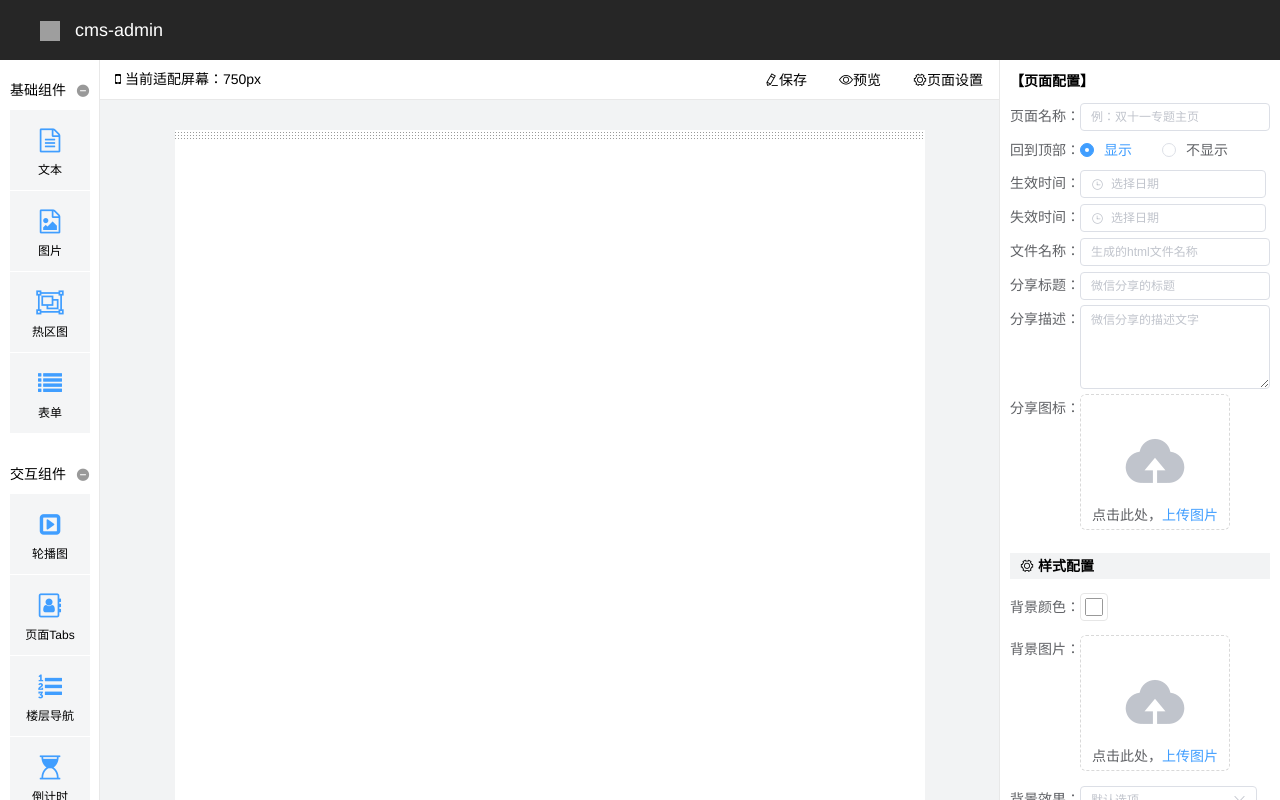
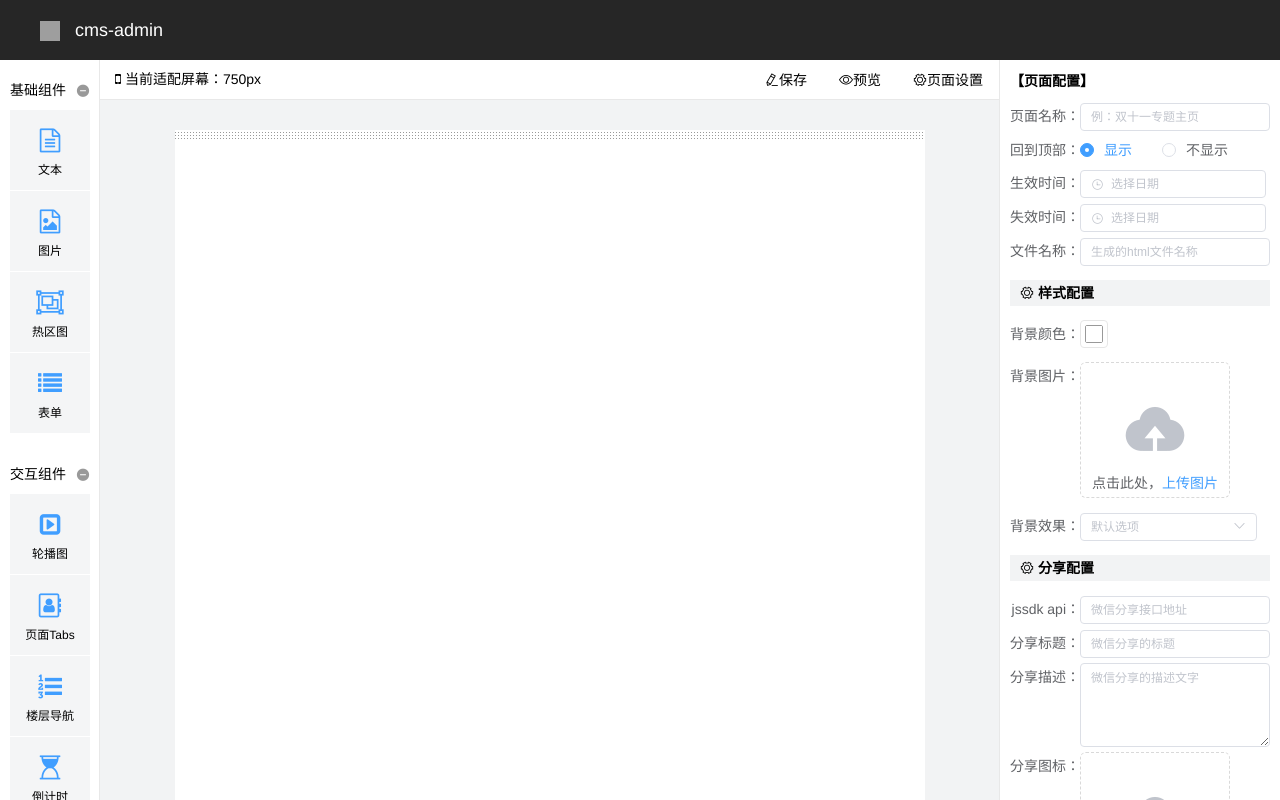
Before and after one commit to maodiebuttry/yangyujiC, a Vue app: page / in a window 1280 px wide. Built offline with nearby package versions, Linux system fonts and the light colour scheme; grey boxes are pictures that could not be loaded.

Commit message:
改动较大

```diff
--- a/src/components/formItem.vue
+++ b/src/components/formItem.vue
@@ -89,7 +89,6 @@
 </template>
 
 <script>
-  import util from '@/utils/util.js'
   import upload from '@/components/upload.vue'
   export default {
     props: {
@@ -126,15 +125,7 @@
           return false
         }
       },
-      uploadSuccess(res, item, img, list, idx) {
-        const width = 750
-        const height = img.height * (750 / img.width).toFixed(4)
-        item.width = width
-        item.height = height
-        if (list && list.length) {
-          const cp = util.copyObj(item)
-          list.splice(idx, 1, cp)
-        }
+      uploadSuccess(item, img) {
         console.log('uploadSuccess', item)
       }
     }
--- a/src/components/upload.vue
+++ b/src/components/upload.vue
@@ -14,7 +14,7 @@
           </div>
           <div class="el-upload el-upload--text">
             <div class="el-upload-dragger"><i class="el-icon-upload"></i>
-              <div v-if="item.val" class="image-preview" :style="{backgroundImage: 'url('+item.val+')'}">
+              <div v-if="item.val" class="image-preview" :style="{ backgroundImage: 'url(' + item.val + ')' }">
                 <i class="fa fa-window-close" @click="delImg(item, $event)"></i>
               </div>
               <div v-else class="el-upload__text">点击此处，<em>上传图片</em></div>
@@ -33,17 +33,8 @@
   export default {
     name: 'upload',
     props: {
-      id: {
-        type: Number
-      },
       label: {
         type: String
-      },
-      array: {
-        type: Array,
-        default: () => {
-          return []
-        }
       },
       item: {
         type: Object
@@ -92,12 +83,16 @@
                 }
 
                 if (invalide) {
-                  this.item.val = img
-                  this.$emit('uploadSuccess', img)
+                  const width = 750
+                  const height = img.height * (750 / img.width).toFixed(4)
+                  this.item.width = width
+                  this.item.height = height
+                  this.item.val = img.src
+                  this.$emit('uploadSuccess', this.item, img)
                 }
               }
               img.src = reader.result
-              this.$emit('beforeUpload', file, this.item, img, this.array, this.id)
+              this.$emit('beforeUpload', file, this.item, img)
             }
             reader.onerror = (err) => {
               console.log('reader error', err)
--- a/src/config/page.config.js
+++ b/src/config/page.config.js
@@ -1,4 +1,5 @@
 module.exports = {
+  title: '页面配置',
   base: [
     {
       type: 'text',
@@ -45,26 +46,6 @@ module.exports = {
       placeholder: '生成的html文件名称',
       val: '',
       isNecessary: true
-    }, {
-      type: 'text',
-      label: '分享标题',
-      attr: 'page-share-title',
-      placeholder: '微信分享的标题',
-      val: '',
-      isNecessary: true
-    }, {
-      type: 'textarea',
-      label: '分享描述',
-      attr: 'page-share-desc',
-      placeholder: '微信分享的描述文字',
-      val: '',
-      isNecessary: true
-    }, {
-      type: 'upload',
-      label: '分享图标',
-      attr: 'share-icon',
-      val: '',
-      isNecessary: true
     }
   ],
   style: [
@@ -99,5 +80,35 @@ module.exports = {
         }
       ]
     }
+  ],
+  weixin: [
+    {
+      type: 'text',
+      label: 'jssdk api',
+      attr: 'page-share-api',
+      placeholder: '微信分享接口地址',
+      val: '',
+      isNecessary: true
+    }, {
+      type: 'text',
+      label: '分享标题',
+      attr: 'page-share-title',
+      placeholder: '微信分享的标题',
+      val: '',
+      isNecessary: true
+    }, {
+      type: 'textarea',
+      label: '分享描述',
+      attr: 'page-share-desc',
+      placeholder: '微信分享的描述文字',
+      val: '',
+      isNecessary: true
+    }, {
+      type: 'upload',
+      label: '分享图标',
+      attr: 'share-icon',
+      val: '',
+      isNecessary: true
+    }
   ]
 }
--- a/src/template/image.vue
+++ b/src/template/image.vue
@@ -2,7 +2,7 @@
   <div :class="['comp-content', component.active ? 'active' : '']"
        :style="getStyle">
     <div class="image-box">
-      <img v-if="getImg" :src="getImg">
+      <img v-if="imgUrl" :src="imgUrl">
       <div v-else class="image-placeholder"><i class="fa fa-image"></i></div>
     </div>
   </div>
@@ -15,17 +15,27 @@
         type: Object
       }
     },
+    data() {
+      return {
+        imgUrl: this.component.style[0].val
+      }
+    },
     computed: {
       getStyle() {
         const ret = []
-        this.component.option.style.forEach((val) => {
-          const unit = val.unit ? val.unit : ''
-          val.val && ret.push(val.attr + ':' + val.val + unit)
+        this.component.style.forEach((item) => {
+          const unit = item.unit ? item.unit : ''
+          item.val && ret.push(item.attr + ':' + item.val + unit)
         })
         return ret.join(';')
-      },
-      getImg() {
-        this.component.option.style[0].val
+      }
+    },
+    watch: {
+      component: {
+        handler() {
+          this.imgUrl = this.component.style[0].val
+        },
+        deep: true
       }
     }
   }
--- a/src/views/layout/option.vue
+++ b/src/views/layout/option.vue
@@ -1,18 +1,16 @@
 <template>
   <div class="app-option">
     <el-form ref="options-form" label-width="70px" size="mini">
-      <h2>【{{name}}】</h2>
 
-      <template v-if="domId !== 'page'">
+      <h2>【{{option.title}}】</h2>
       <el-form-item class="small" label="组件编号：">
-          <span>{{domId}}</span>
+        <span>{{option.domId}}</span>
       </el-form-item>
       <el-form-item class="small" label="组件名称：">
-          <el-input v-model="domName"
+        <el-input v-model="option.domName"
                   maxlength="30"
                   placeholder="非必填，页内跳转配置使用"></el-input>
       </el-form-item>
-      </template>
 
       <template v-if="option.base && option.base.length">
         <template v-for="(item, idx) in option.base">
@@ -48,21 +46,11 @@
       formItem
     },
     props: {
-      name: {
-        type: String
-      },
-      domId: {
-        type: String
-      },
-      domName: {
-        type: String
-      },
       option: {
         type: Object
       }
     },
     methods: {
-
     }
   }
 </script>
--- /dev/null
+++ b/src/views/layout/pageOption.vue
@@ -0,0 +1,102 @@
+<template>
+  <div class="app-option">
+    <el-form ref="options-form" label-width="70px" size="mini">
+      <h2>【页面配置】</h2>
+
+      <template>
+        <template v-for="(item, idx) in option.base">
+          <form-item :item="item" :index="idx"></form-item>
+        </template>
+      </template>
+
+      <template>
+        <h3><i class="el-icon-setting"></i> 样式配置</h3>
+        <template v-for="(item, idx) in option.style">
+          <form-item :item="item" :index="idx"></form-item>
+        </template>
+      </template>
+
+      <template>
+        <h3><i class="el-icon-setting"></i> 分享配置</h3>
+        <template v-for="(item, idx) in option.weixin">
+          <form-item :item="item" :index="idx"></form-item>
+        </template>
+      </template>
+
+    </el-form>
+  </div>
+</template>
+
+<script>
+  import formItem from '@/components/formItem.vue'
+  export default {
+    name: 'AppPageOption',
+    components: {
+      formItem
+    },
+    props: {
+      option: {
+        type: Object
+      }
+    }
+  }
+</script>
+
+<style rel="stylesheet/scss" lang="scss">
+  .app-option {
+    width: 260px;
+    padding: 0 10px;
+    overflow: auto;
+    border-left: 1px solid #e8e8e8;
+
+    h2 {
+      margin: 13px 0;
+      font-size: 14px;
+    }
+
+    .el-form {
+      padding-bottom: 30px;
+
+      > h3 {
+        background-color: #f2f3f4;
+        padding: 5px 10px;
+        font-size: 14px;
+      }
+
+      .el-form-item.small {
+        margin-bottom: 5px;
+
+        .font-set {
+          display: inline-block;
+          width: 28px;
+          height: 28px;
+          text-align: center;
+          cursor: pointer;
+          &.checked {
+            color: #fff;
+            background-color: #333;
+          }
+        }
+
+        .el-date-editor.el-input {
+          width: 186px;
+          .el-input__inner {
+            padding-left: 30px !important;
+          }
+        }
+
+        .el-input__inner {
+          padding: 0 10px;
+        }
+
+        .el-textarea__inner {
+          padding: 5px 10px;
+        }
+
+        .el-form-item__label {
+          padding-right: 0;
+        }
+      }
+    }
+  }
+</style>
--- a/src/views/layout/toolbar.vue
+++ b/src/views/layout/toolbar.vue
@@ -30,10 +30,7 @@
     },
     methods: {
       showPageSet() {
-        this.$message({
-          message: '功能完善中，敬请期待！',
-          type: 'success'
-        })
+        this.$emit('showPageSet')
       },
       showPreview() {
         this.$message({
--- a/src/views/main.vue
+++ b/src/views/main.vue
@@ -2,7 +2,7 @@
   <div class="app-body">
     <app-sidebar></app-sidebar>
     <div class="app-main">
-      <app-toolbar></app-toolbar>
+      <app-toolbar v-on:showPageSet="showPageSet"></app-toolbar>
       <div class="scroll-y">
         <div class="app-phone">
 
@@ -50,23 +50,23 @@
         </div>
       </div>
     </div>
-    <app-opt v-if="currentConfig.name"
-             :name="currentConfig.name"
-             :domId="currentConfig.domId"
-             :domName="currentConfig.domName"
-             :option="currentConfig.option">
-    </app-opt>
+
+    <app-opt v-if="currentConfig" :option="currentConfig"></app-opt>
+    <app-page-opt v-else :option="pageConfig"></app-page-opt>
+
   </div>
 </template>
 
 <script>
   import util from '@/utils/util.js'
-  import compConfig from '@/config/comp.config.js'
   import appSidebar from '@/views/layout/sidebar.vue'
   import appToolbar from '@/views/layout/toolbar.vue'
   import appOpt from '@/views/layout/option.vue'
+  import appPageOpt from '@/views/layout/pageOption.vue'
   // 页面默认配置
   import pageOption from '@/config/page.config.js'
+  // 组件默认配置
+  import compConfig from '@/config/comp.config.js'
   // 组件模板
   import textTpl from '@/template/text.vue'
   import imgTpl from '@/template/image.vue'
@@ -77,6 +77,7 @@
       appSidebar,
       appToolbar,
       appOpt,
+      appPageOpt,
       textTpl,
       imgTpl
     },
@@ -85,12 +86,8 @@
         compList: [{
           type: 'placeholder'
         }],
-        currentConfig: {
-          name: '',
-          domId: '',
-          domName: '',
-          option: null
-        }
+        pageConfig: util.copyObj(pageOption),
+        currentConfig: null
       }
     },
     mounted() {
@@ -98,12 +95,8 @@
     },
     methods: {
       showPageSet() {
-        this.currentConfig = {
-          name: '页面配置',
-          domId: 'page',
-          domName: '',
-          option: util.copyObj(pageOption)
-        }
+        this.resetCompUnchecked()
+        this.currentConfig = null
       },
       resetCompUnchecked() {
         this.compList.forEach((val) => {
@@ -114,15 +107,13 @@
       },
       // 用控件替换 Placeholder
       replacePlaceholderWithComp(index, key) {
-        const config = util.copyObj(compConfig[key])
-        const comp = {
+        const comp = util.copyObj(compConfig[key])
+        const config = {
           type: key,
           active: true,
-          name: config.title,
-          domId: key + '-' + util.createDomID(),
-          domName: '',
-          option: config
+          domId: key + '-' + util.createDomID()
         }
+        Object.assign(comp, config)
         this.compList.splice(index + 1, 0, comp)
         // 再插入一个占位控件
         this.compList.splice(index + 2, 0, {
```
Also changed, not shown: src/config/comp.config.js (+9 -1 lines), src/template/text.vue (+9 -9 lines), 9 other files (tests, documents, lock files or other folders). Lines whose indentation alone changed are shown as unchanged.
